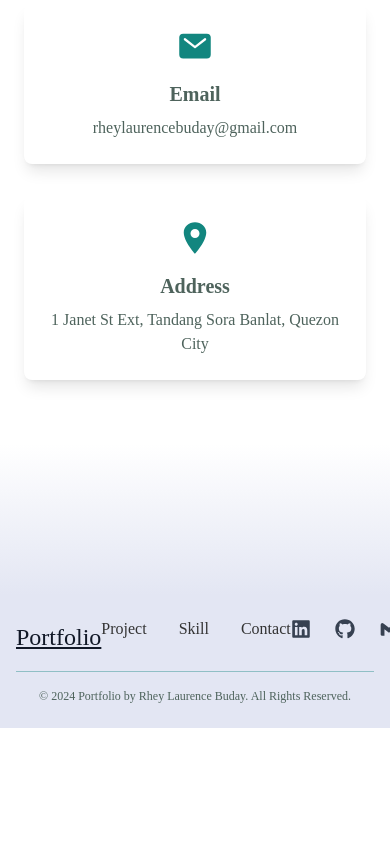
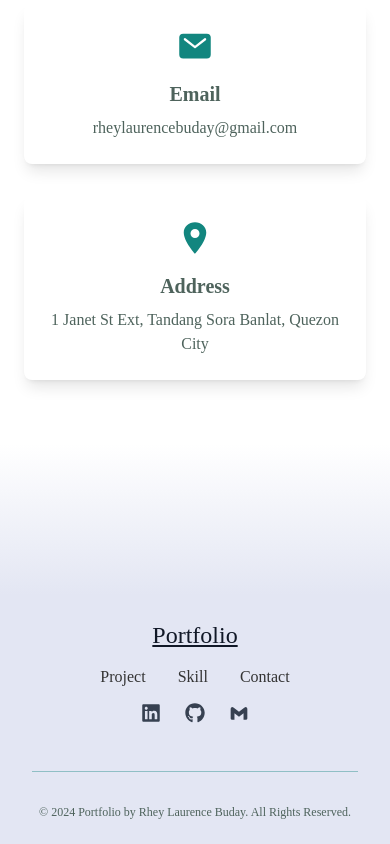
Before and after one commit to Laurencehumble/My-Portfolio, a React (Vite) app: page / in a window 390 px wide. Shown: the part 5937-6781 px from the top of the page. Before the commit the page ends 6665 px from the top, so only its background shows below. Built offline with nearby package versions, Linux system fonts and the light colour scheme; a web font is replaced by a local one.

Commit message:
Update Footer.jsx

```diff
--- a/src/components/Footer/Footer.jsx
+++ b/src/components/Footer/Footer.jsx
@@ -1,20 +1,20 @@
 import React from "react";
-import { FaGithub, FaLinkedin} from "react-icons/fa";
+import { FaGithub, FaLinkedin } from "react-icons/fa";
 import { BiLogoGmail } from "react-icons/bi";
 
 const Footer = () => {
   return (
     <footer className="bg-[#E3E6F3] text-gray-900 py-6">
-      <div className="container flex justify-between items-center px-4 sm:px-6 lg:px-8">
+      <div className="container flex flex-col sm:flex-row justify-between items-center px-4 sm:px-6 lg:px-8">
         {/* Title */}
-        <div>
+        <div className="mb-4 sm:mb-0">
           <h1 className="font-normal text-2xl font-patua_one underline flex items-center">
             Portfolio
           </h1>
         </div>
 
         {/* Navigation Links */}
-        <nav className="flex space-x-8 text-sm font-medium mb-4">
+        <nav className="flex flex-wrap justify-center sm:justify-start space-x-8 text-sm font-medium mb-4 sm:mb-0">
           <a
             href="#projects"
             className="text-[16px] sm:text-[18px] font-patua_one font-normal text-[#333] hover:text-[#12867F] hover:underline transition-colors duration-200"
@@ -36,39 +36,45 @@ const Footer = () => {
         </nav>
 
         {/* Icons */}
-        <div className="flex space-x-6 mb-4">
+        <div className="flex space-x-6 mb-4 sm:mb-0">
           <a
-            href="https://www.linkedin.com/in/rhey-laurence-buday-a012b9218/" target="_blank"
+            href="https://www.linkedin.com/in/rhey-laurence-buday-a012b9218/"
+            target="_blank"
             className="text-gray-700 hover:text-[#12867F]"
             aria-label="LinkedIn"
           >
             <FaLinkedin size={20} />
           </a>
           <a
-           href="https://github.com/Laurencehumble" target="_blank"
+            href="https://github.com/Laurencehumble"
+            target="_blank"
             className="text-gray-700 hover:text-[#12867F]"
             aria-label="GitHub"
           >
             <FaGithub size={20} />
           </a>
           <a
-            href="mailto:rheylaurencebuday@gmail.com" target="_blank"
+            href="mailto:rheylaurencebuday@gmail.com"
+            target="_blank"
             className="text-gray-700 hover:text-[#12867F]"
             aria-label="Gmail"
           >
             <BiLogoGmail size={20} />
           </a>
         </div>
-        </div>
-        <div className="container flex flex-col justify-between items-center">
-        {/* Divider Line */}
-        <div className="flex justify-center items-center border-t border-[#12867F] w-full opacity-40 my-4"></div>
+      </div>
 
-        {/* Copyright Text */}
+      {/* Divider Line with max-width 1280px */}
+      <div className="container px-8 flex justify-center items-center my-4 w-full">
+        <span className="border-t border-[#12867F] opacity-40 my-4 w-full"></span>
+      </div>
+
+      {/* Copyright Text */}
+      <div className="container flex justify-center">
         <p className="text-xs text-[#4E635C] font-patua_one">
           © 2024 Portfolio by Rhey Laurence Buday. All Rights Reserved.
         </p>
-        </div>
+      </div>
     </footer>
   );
 };
```
